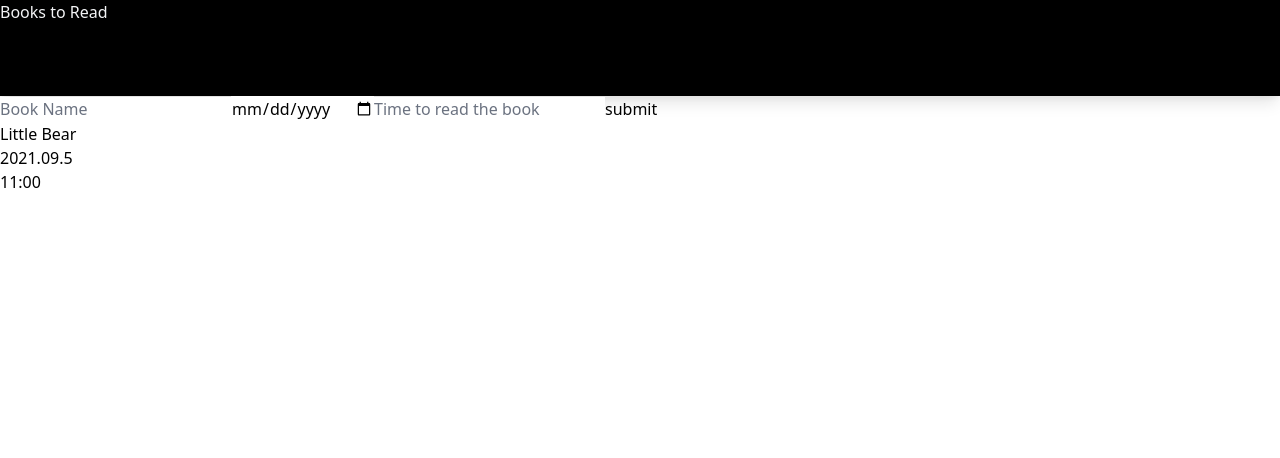
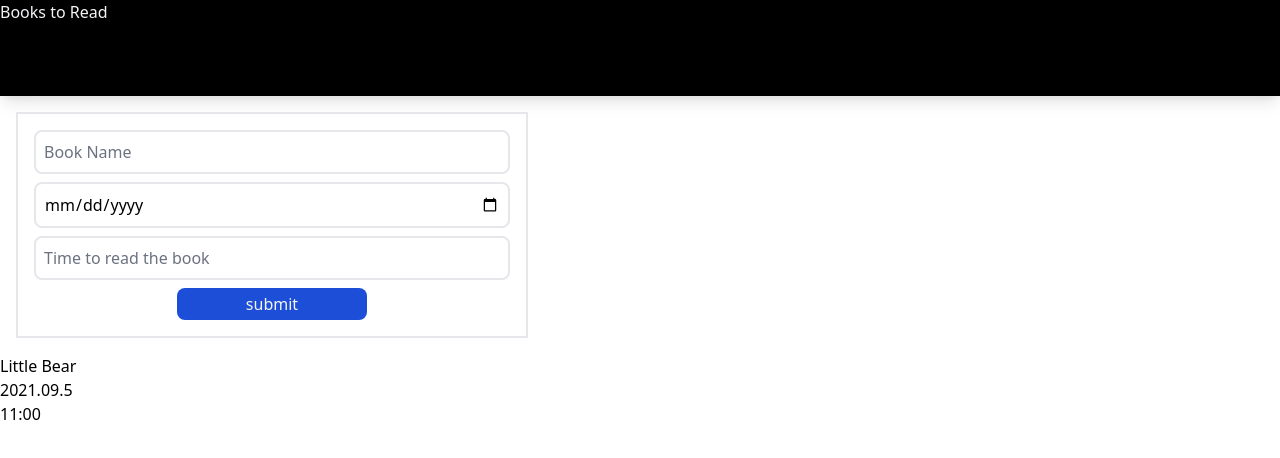
Before and after one commit to Deewiliams/keep-book-record, a React (Create React App) app: page / in a window 1280 px wide. Shown: the top 458 px of the page. Built offline with nearby package versions, Linux system fonts and the light colour scheme.

Commit message:
modified the AddBooks Component

```diff
--- a/src/Components/AddBooks.js
+++ b/src/Components/AddBooks.js
@@ -7,8 +7,8 @@ const initialState = {
     time: ""
 };
 const AddBooks = () => {
-    const [update, setUpdate] = useState (initialState)
-    const [books, setBooks] = useContext(BooksContext)
+    const [update, setUpdate] = useState (initialState);
+    const [books, setBooks] = useContext(BooksContext);
 
     function handleChange (event) {
         setUpdate({...update,[event.target.name]:event.target.value});
@@ -19,8 +19,9 @@ const AddBooks = () => {
         setBooks(prevbooks => [...prevbooks,{name:update.name,date:update.date,time:update.time}])
     }
     return (
-        <form onSubmit={AddBooks}>
-            <input className="placeholder-gray-500 placeholder-opacity-100 ..."
+        <div className="border-2 w-2/5  m-4">
+        <form className="m-2 grid gap-2 p-2" onSubmit={AddBooks}>
+            <input className="placeholder-gray-500 p-2 border-2 rounded-lg placeholder-opacity-100 ..."
             placeholder="Book Name"
             type="text"
             name="name"
@@ -28,7 +29,7 @@ const AddBooks = () => {
             onChange={handleChange}
             />
 
-            <input className="placeholder-gray-500 placeholder-opacity-100 ..."
+            <input className="placeholder-gray-500 p-2 border-2 rounded-lg placeholder-opacity-100 ..."
             placeholder="Enter Date"
             type="date"
             name="date"
@@ -36,15 +37,16 @@ const AddBooks = () => {
             onChange={handleChange}
             />
 
-            <input className="placeholder-gray-500 placeholder-opacity-100 ..."
+            <input className="placeholder-gray-500 p-2 border-2 rounded-lg placeholder-opacity-100 ..."
             placeholder="Time to read the book"
             type="text"
             name="time"
             value={update.time}
             onChange={handleChange}
             />
-            <button>submit</button>
+            <button className="bg-blue-700 rounded-lg h-8 w-2/5 text-gray-100 m-auto">submit</button>
         </form>
+        </div>
     )
 }
 
```
